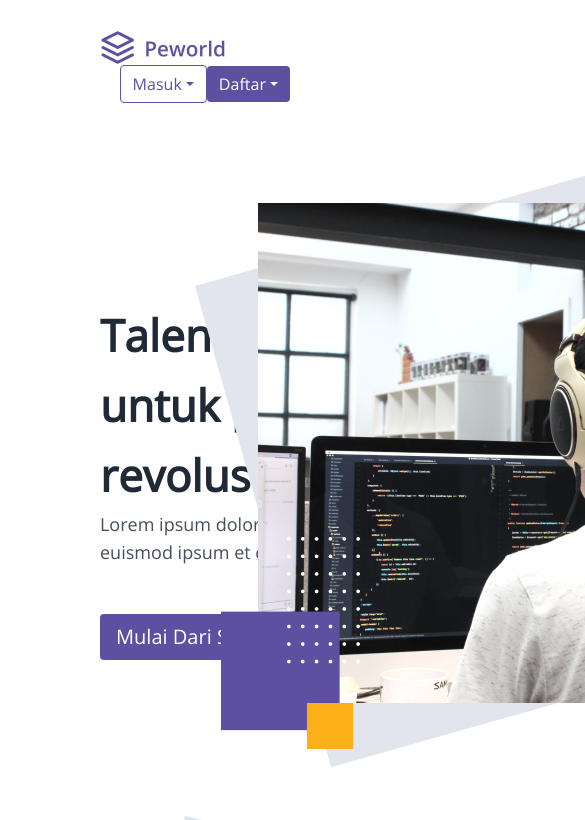
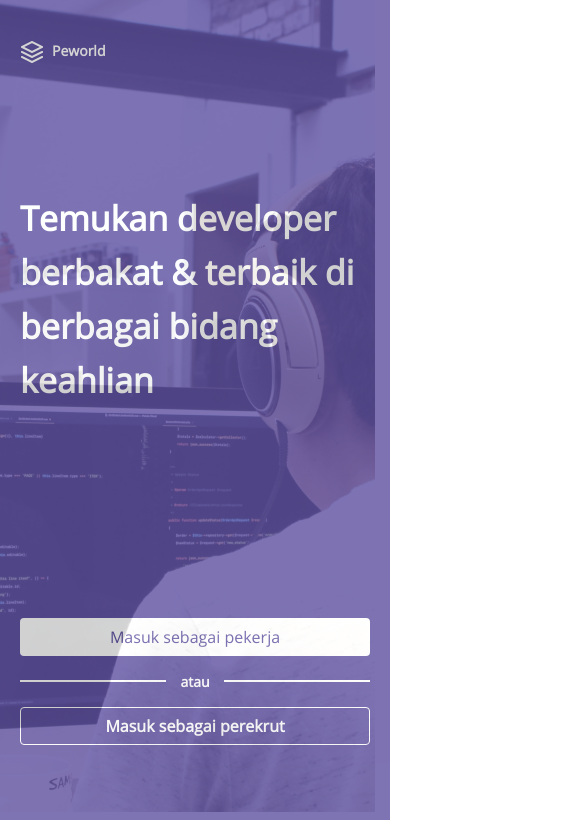
Before and after one commit to RPHertiansa/hirejob, a Vue app: page / in a window 390 px wide. Shown: the top 820 px of the page, 585 px wide, since content can reach past the window. Built offline with nearby package versions, Linux system fonts and the light colour scheme.

Commit message:
add responsive landing page

```diff
--- a/src/components/Navbar.vue
+++ b/src/components/Navbar.vue
@@ -4,12 +4,12 @@
           <img src="../assets/img/Group 980 1.png">
           <div class="btn-head d-inline float-right">
             <b-dropdown id="dropdown-1" text="Masuk" class="btn-login m-md-2">
-                <b-dropdown-item>Perekrut</b-dropdown-item>
-                <b-dropdown-item>Pekerja</b-dropdown-item>
+                <b-dropdown-item><router-link style="color: #5E50A1;" to="/login-perekrut">Perekrut</router-link></b-dropdown-item>
+                <b-dropdown-item><router-link style="color: #5E50A1;" to="/login-pekerja">Pekerja</router-link></b-dropdown-item>
             </b-dropdown>
               <b-dropdown id="dropdown-1" text="Daftar" variant="primary" class="btn-register m-md-2">
-                <b-dropdown-item>Perekrut</b-dropdown-item>
-                <b-dropdown-item>Pekerja</b-dropdown-item>
+                <b-dropdown-item><router-link style="color: #5E50A1;" to="/register-perekrut">Perekrut</router-link></b-dropdown-item>
+                <b-dropdown-item><router-link style="color: #5E50A1;" to="/register-pekerja">Pekerja</router-link></b-dropdown-item>
             </b-dropdown>
           </div>
       </nav>
--- a/src/views/LandingPage.vue
+++ b/src/views/LandingPage.vue
@@ -1,6 +1,7 @@
 <template>
   <div>
-    <Navbar/>
+    <div class="d-sm-block d-none">
+        <Navbar/>
     <div class="cont-landpage">
       <div class="row no-gutters">
         <div class="col-6 r-1">
@@ -11,8 +12,8 @@
              <p>Lorem ipsum dolor sit amet, consectetur adipiscing elit. In euismod ipsum et dui rhoncus auctor.</p>
           </div>
           <b-dropdown id="dropdown-1" size="lg" text="Mulai Dari Sekarang" variant="primary" class="m-md-2">
-                <b-dropdown-item>Perekrut</b-dropdown-item>
-                <b-dropdown-item>Pekerja</b-dropdown-item>
+                <b-dropdown-item><router-link style="color: #5E50A1;" to="/login-perekrut">Perekrut</router-link></b-dropdown-item>
+                <b-dropdown-item><router-link style="color: #5E50A1;" to="/login-pekerja">Pekerja</router-link></b-dropdown-item>
           </b-dropdown>
         </div>
         <div class="col-6">
@@ -114,8 +115,8 @@
               </div>
               <div class="float-right btn-start-bottom">
               <b-dropdown id="dropdown-1" size="lg" text="Mulai Dari Sekarang" variant="outline-danger" class="m-md-2">
-                <b-dropdown-item>Perekrut</b-dropdown-item>
-                <b-dropdown-item>Pekerja</b-dropdown-item>
+                <b-dropdown-item><router-link style="color: #5E50A1;" to="/login-perekrut">Perekrut</router-link></b-dropdown-item>
+                <b-dropdown-item><router-link style="color: #5E50A1;" to="/login-pekerja">Pekerja</router-link></b-dropdown-item>
               </b-dropdown>
               </div>
           </div>
@@ -124,6 +125,26 @@
       </div>
     </div>
     <Footer/>
+    </div>
+    <div class="d-sm-none d-block">
+       <div class="cont-landing-hp">
+         <div class="bg-landing-hp">
+            <p class="text-main"><img class="mr-2" src="../assets/img/layers 1.png">Peworld</p>
+            <p class="text-body-hp">Temukan developer berbakat & terbaik di berbagai bidang keahlian</p>
+            <button type="button" class="btn btn-pekerja btn-block btn-lg">
+              <router-link style="color: #5E50A1;" to="/login-pekerja">Masuk sebagai pekerja</router-link>
+            </button>
+            <div class="row no-gutters mt-2">
+              <div class="col-5"><hr class="line-landing"></div>
+              <div class="col-2"><p class="text-main text-center mt-2">atau</p></div>
+              <div class="col-5"><hr class="line-landing"></div>
+            </div>
+            <button type="button" class="btn btn-perekrut btn-block btn-lg">
+              <router-link class="text-white" to="/login-perekrut">Masuk sebagai perekrut</router-link>
+            </button>
+         </div>
+       </div>
+    </div>
   </div>
 </template>
 
@@ -161,6 +182,53 @@ export default {
   padding-left: 100px;
   padding-top: 50px;
   padding-bottom: 100px;
+}
+.btn-pekerja {
+  background: #FFFFFF;
+  border-radius: 4px;
+  font-size: 16px;
+  line-height: 20px;
+  color: #5E50A1;
+  margin-top: 25vh;
+}
+.btn-perekrut {
+  border: 1px solid #FFFFFF;
+  box-sizing: border-box;
+  border-radius: 4px;
+  font-weight: bold;
+  font-size: 16px;
+  line-height: 20px;
+  color: #FFFFFF;
+}
+.line-landing {
+  border: 1px solid #FFFFFF;
+}
+.text-main {
+  font-weight: 600;
+  font-size: 14px;
+  line-height: 19px;
+  color: #FFFFFF;
+}
+.text-body-hp {
+  font-weight: bold;
+  font-size: 34px;
+  line-height: 54px;
+  color: #FFFFFF;
+  margin-top: 15vh;
+}
+.d-sm-none .cont-landing-hp {
+  width: 100vw;
+  height: 100vh;
+  background-image: url('../assets/img/Mask Group (1).png');
+  background-repeat: no-repeat;
+}
+.d-sm-none .cont-landing-hp .bg-landing-hp{
+  width: 100vw;
+  height: 100vh;
+  background-color: #5E50A1;
+  opacity: 0.8;
+  background-repeat: no-repeat;
+  padding: 40px 20px;
 }
 .text-landing-1 {
   width: 490px;
```
Also changed, not shown: src/assets/img/Group 925.png (added), src/assets/img/Mask Group (1).png (added).
